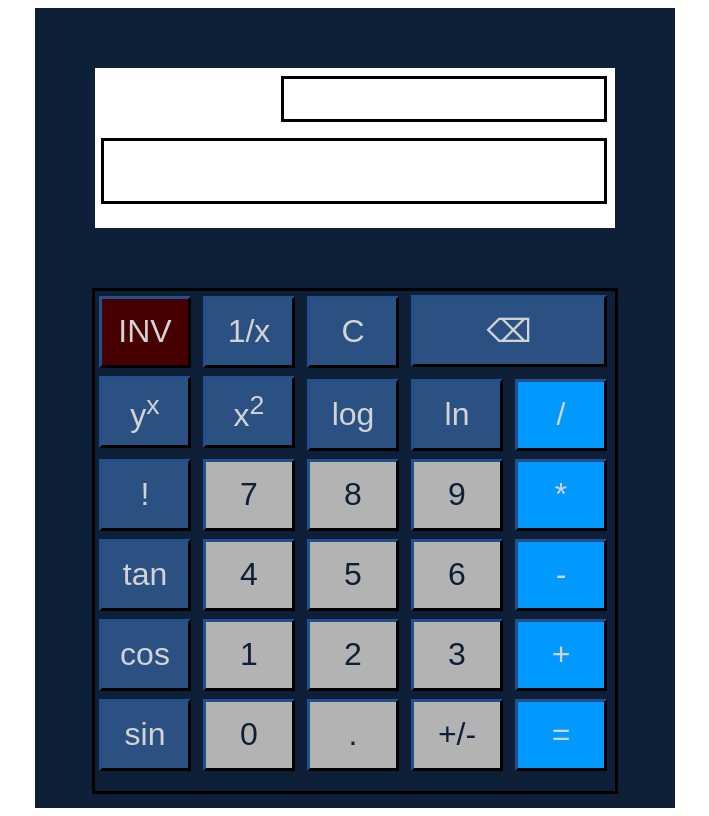
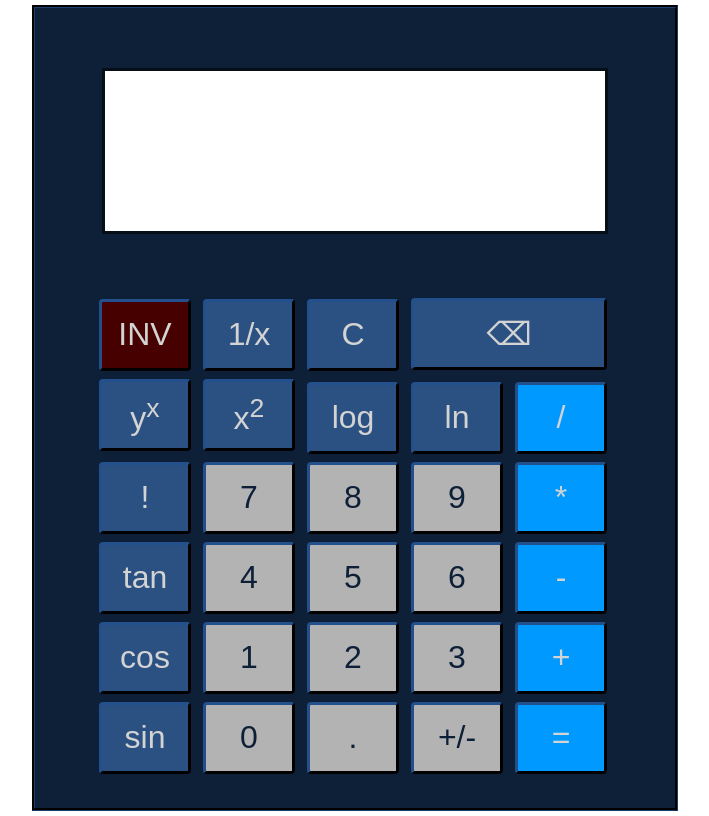
Before and after one commit to kwazap/odin-calculator, a plain HTML site: page index.html in a window 1280 px wide. Shown: the whole page, without its empty margins (293-1002 px from the left). Drawn offline with Linux system fonts and the light colour scheme.

Commit message:
Button rounding, display size adjustment

```diff
--- a/styles.css
+++ b/styles.css
@@ -15,19 +15,23 @@ body{
     display: flex;
     flex-direction: column;
     align-items: center;
+    border-style:groove;
+    border-color: #060e18;
 }
 
 .display{
     background-color: white;
-    width: 520px;
+    width: 500px;
     height: 160px;
     margin: 60px;
     display: flex;
     flex-direction: column;
+    border-style: solid;
+    border-color: #060e18;
 }
 
 .history{
-    border-style: solid;
+    border-style: none;
     width: 320px;
     height: 40px;
     margin: 8px;
@@ -35,15 +39,15 @@ body{
 }
 
 .output{
-    border-style: solid;
-    width: 500px;
+    border-style: none;
+    width: 480px;
     height: 60px;
     margin: 8px;
     align-self: flex-end;
 }
 
 .buttons{
-    border-style: solid;
+    border-style: none;
     width: 520px;
     height: 500px;
     display: inline-block;
@@ -59,6 +63,7 @@ button{
     border-color: #0E2038;
     background-color: #2b5183;
     border-width: 3px;
+    border-radius: 4px;
 }
 
 #delete {
```
